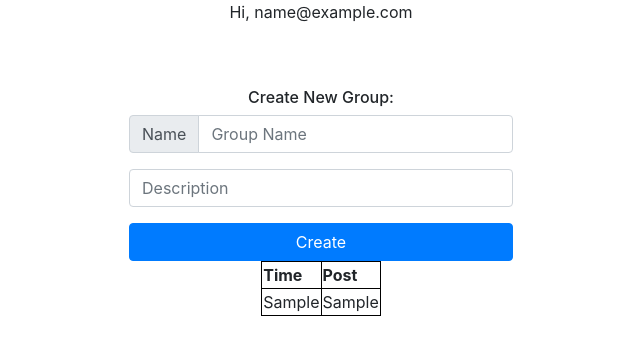
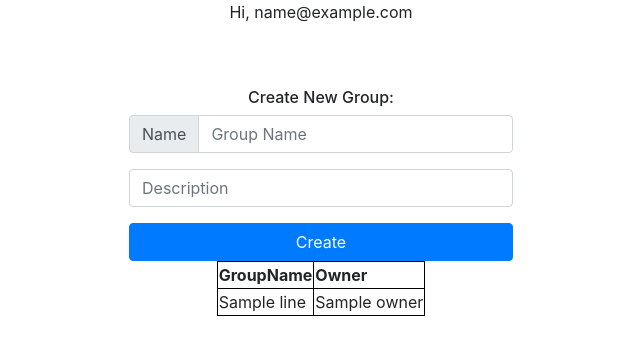
Before and after one commit to ZhouJoseph/PriCoSha, a Flask app: template templates/GroupManagement.html in a window 1280 px wide. Shown: the part 56-411 px from the top of the page, without its empty margins (319-959 px from the left). Run offline with Flask 2, Linux system fonts and the light colour scheme; the template is opened without the code that fills it: most values are stand-ins (such as "Sample title", 1, 10 or a date in 2020); some libraries are stand-ins or nearby versions.

Commit message:
ExiastingTableCorrected

```diff
--- a/templates/GroupManagement.html
+++ b/templates/GroupManagement.html
@@ -69,13 +69,13 @@
     <div id="table-div">
     <center>
          <table>
-	        <th>Time</th>
-	        <th>Post</th>
+	        <th>GroupName</th>
+	        <th>Owner</th>
 
-             {% for line in posts %}
+             {% for line in belong %}
 	        <tr>
-		        <td>{{line.ts}}</td>
-                <td>{{line.blog_post}}</td>
+		        <td>{{line.fg_name}}</td>
+                <td>{{line.owner}}</td>
             </tr>
         {% endfor %}
         </table>
```
